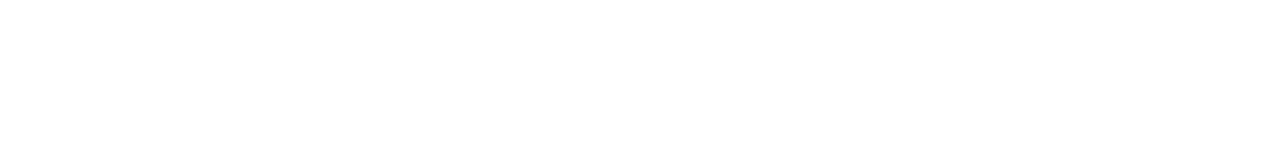
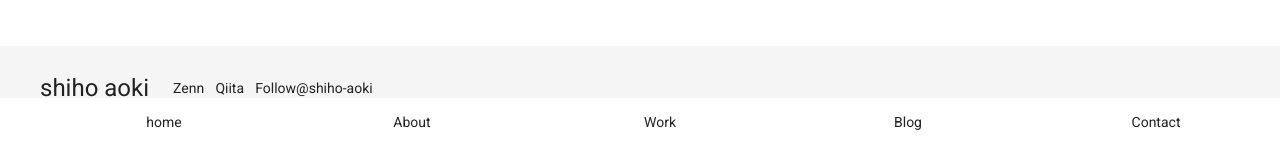
Before and after one commit to shiho-aoki/shiho-aoki.github.io, an Angular app in the folder forgithubIo/: page / in a window 1280 px wide. Shown: the part 1831-1979 px from the top of the page. Before the commit the page ends 1748 px from the top, so only its background shows below. Built offline with nearby package versions, Linux system fonts and the light colour scheme.

Commit message:
add footer

```diff
--- a/forgithubIo/src/app/app.component.html
+++ b/forgithubIo/src/app/app.component.html
@@ -1,2 +1,3 @@
 <app-header></app-header>
 <router-outlet></router-outlet>
+<app-footer></app-footer>
--- a/forgithubIo/src/app/app.module.ts
+++ b/forgithubIo/src/app/app.module.ts
@@ -14,6 +14,7 @@
 import { OverviewComponent } from './overview/overview.component';
 import { BlogComponent } from './blog/blog.component';
 import { ContactComponent } from './contact/contact.component';
+import { FooterComponent } from './footer/footer.component';
 
 @NgModule({
   declarations: [
@@ -23,7 +24,8 @@
     HeaderComponent,
     OverviewComponent,
     BlogComponent,
-    ContactComponent
+    ContactComponent,
+    FooterComponent
   ],
   imports: [
     BrowserModule.withServerTransition({ appId: 'serverApp' }),
--- /dev/null
+++ b/forgithubIo/src/app/footer/footer.component.css
@@ -0,0 +1,31 @@
+.site-name{
+    margin-top: 10rem;
+}
+
+.external-link{
+    background-color: whitesmoke;
+    padding-top: 2rem;
+}
+
+.name{
+    font-size: 1.5rem;
+    padding-right: 1.5rem;
+}
+
+.link_item{
+    padding-right: 0.7rem;
+}
+
+footer ul{
+    list-style: none;
+    display: flex;
+}
+
+.footer-nav-content li{
+    text-align: center;
+    width: 20%;
+}
+
+.copyright{
+    text-align: center;
+}
--- /dev/null
+++ b/forgithubIo/src/app/footer/footer.component.html
@@ -0,0 +1,27 @@
+<footer>
+    <div class="site-name">
+        <ul class="external-link">
+            <a href="/" class="name">shiho aoki</a>
+            <li class="link_item"><a href="https://zenn.dev/as_pml">Zenn</a></li>
+            <li class="link_item"><a href="https://qiita.com/as_pml">Qiita</a></li>
+            <li class="link_item">
+                <a class="github-button"
+                    href="https://github.com/shiho-aoki"
+                    target="blank"
+                    data-style="mega"
+                    data-count-href="/shiho-aoki/followers"
+                    data-count-api="/users/shiho-aoki#followers">Follow@shiho-aoki</a>
+            </li>
+        </ul>
+    </div>
+    <ul class="footer-nav-content">
+        <li class="nav_item"><a href="/">home</a></li>
+        <li class="nav_item"><a href="/about">About</a></li>
+        <li class="nav_item"><a href="/work">Work</a></li>
+        <li class="nav_item"><a href="/blog">Blog</a></li>
+        <li class="nav_item"><a href="/contact">Contact</a></li>
+    </ul>
+    <p class="copyright">
+        COPYRIGHT © shiho aoki All rights Reserved.
+    </p>
+</footer>
--- /dev/null
+++ b/forgithubIo/src/app/footer/footer.component.ts
@@ -0,0 +1,15 @@
+import { Component, OnInit } from '@angular/core';
+
+@Component({
+  selector: 'app-footer',
+  templateUrl: './footer.component.html',
+  styleUrls: ['./footer.component.css']
+})
+export class FooterComponent implements OnInit {
+
+  constructor() { }
+
+  ngOnInit(): void {
+  }
+
+}
--- a/forgithubIo/src/app/overview/overview.component.css
+++ b/forgithubIo/src/app/overview/overview.component.css
@@ -25,6 +25,9 @@
     width:65%;
     height: auto;
     margin-left: auto;
+    margin-top: 2%;
+    margin-right: 2%;
+    padding-bottom: 2%;
 }
 #stats_card{
     padding-top: 2rem;
--- a/forgithubIo/src/index.html
+++ b/forgithubIo/src/index.html
@@ -11,6 +11,7 @@
   <link href="https://fonts.googleapis.com/icon?family=Material+Icons" rel="stylesheet">
   <link href="https://fonts.googleapis.com/css?family=Roboto:300,400,500&display=swap" rel="stylesheet">
   <link rel="stylesheet" href="https://use.fontawesome.com/releases/v5.5.0/css/all.css" integrity="sha384-B4dIYHKNBt8Bc12p+WXckhzcICo0wtJAoU8YZTY5qE0Id1GSseTk6S+L3BlXeVIU" crossorigin="anonymous">
+  <script async defer id="github-bjs" src="https://buttons.github.io/buttons.js"></script>
 </head>
 <body class="mat-typography">
   <app-root></app-root>
```
Also changed, not shown: 5 other files (tests, documents, lock files or other folders).
